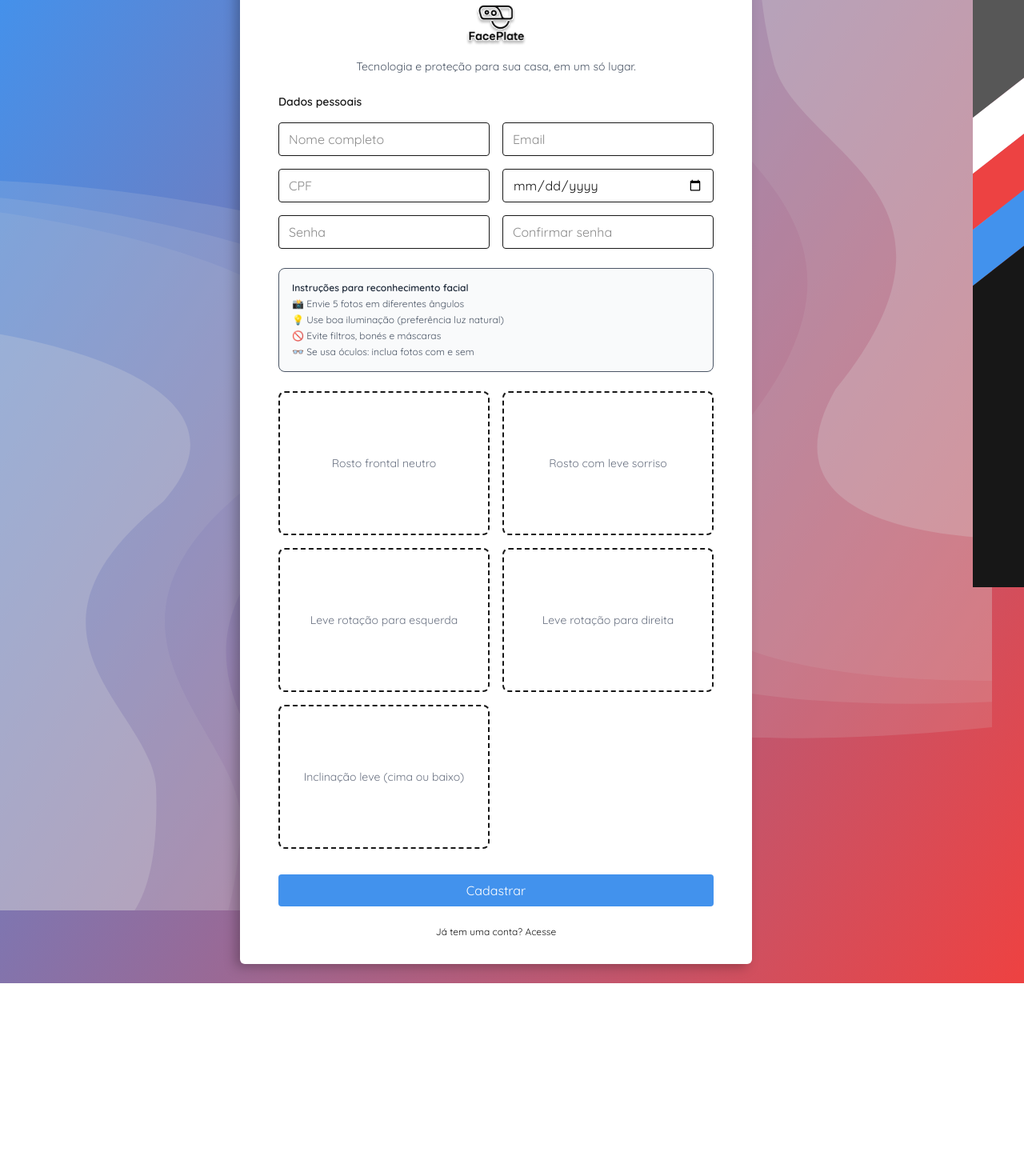
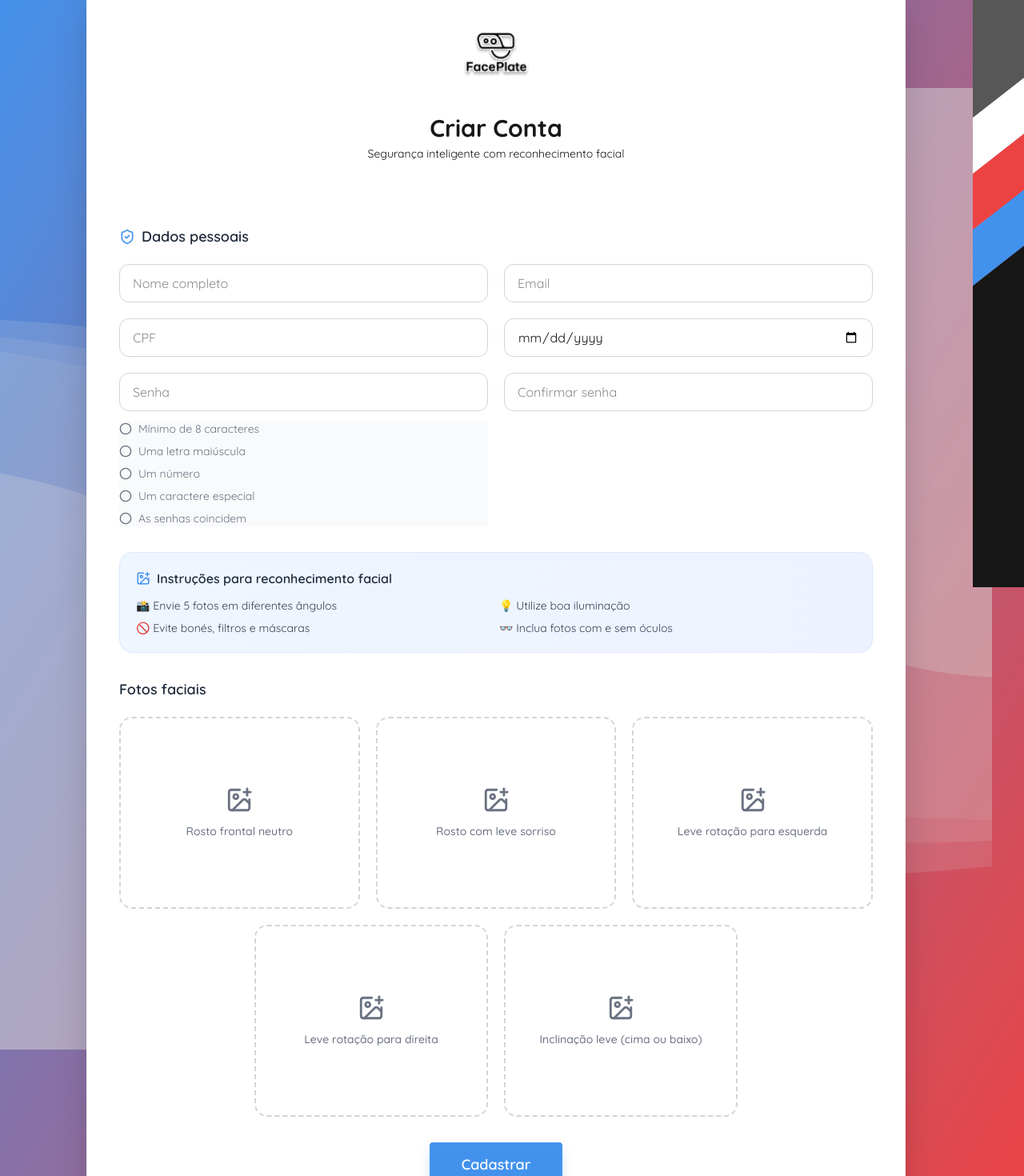
Before and after one commit to sjvinicius/prjfaceplate, a Next.js app: page /signin in a window 1280 px wide. Shown: the part 66-1536 px from the top of the page at 80% size. Before the commit the page ends 1295 px from the top, so only its background shows below. Built offline with nearby package versions, Linux system fonts and the light colour scheme; no server answers.

Commit message:
bugfix: finals adjust to facial recog

```diff
--- a/app/signin/page.tsx
+++ b/app/signin/page.tsx
@@ -9,6 +9,14 @@ import { useRouter } from "next/navigation"
 import toast from "react-hot-toast"
 import Image from "next/image"
 import { UploadedFaceImage, uploadFaceImages } from "@/lib/storage/faces"
+
+// imports adicionais
+import {
+    CheckCircle2,
+    Circle,
+    ImagePlus,
+    ShieldCheck
+} from "lucide-react"
 
 type CreateUserDTO = {
     nome: string
@@ -48,6 +56,31 @@ export default function SignIn() {
         "Leve rotação para esquerda",
         "Leve rotação para direita",
         "Inclinação leve (cima ou baixo)"
+    ]
+
+    const passwordChecks = [
+        {
+            label: "Mínimo de 8 caracteres",
+            valid: password.length >= 8
+        },
+        {
+            label: "Uma letra maiúscula",
+            valid: /[A-Z]/.test(password)
+        },
+        {
+            label: "Um número",
+            valid: /\d/.test(password)
+        },
+        {
+            label: "Um caractere especial",
+            valid: /[\W_]/.test(password)
+        },
+        {
+            label: "As senhas coincidem",
+            valid:
+                password.length > 0 &&
+                password === confirmpassword
+        }
     ]
 
     const handleKeyDown = (e: React.KeyboardEvent<HTMLInputElement>) => {
@@ -148,6 +181,7 @@ export default function SignIn() {
                             usuario_id: Number(user.usuario_id),
                             image_url: img.url,
                             storage_path: img.path,
+                            criacao_token: "cadastro",
                             label: img.label
                         })
                     )
@@ -187,151 +221,350 @@ export default function SignIn() {
     }
 
     return (
-        <div className="flex flex-col items-center min-h-screen py-6 px-3">
+        <div className="min-h-screen flex items-center justify-center px-4 py-8">
+
             <div
-                className="w-[50vw] my-auto flex flex-col min-h-[90vh] rounded-md px-[6vh] py-[4vh] bg-[var(--background)]"
-                style={{ filter: "drop-shadow(-6px 4px 6.8px rgba(0, 0, 0, 0.25))" }}
+                className="w-[80vw] max-w-7xl bg-white rounded-3xl shadow-2xl overflow-hidden border border-gray-100"
             >
+
                 {/* HEADER */}
-                <div className="flex flex-col items-center text-center mb-6">
-                    <Image src="/logo.svg" alt="Logo" width={110} height={110} />
-                    <p className="text-sm text-gray-600">
-                        Tecnologia e proteção para sua casa, em um só lugar.
+                <div className="px-8 py-10">
+
+                    <div className="flex flex-col items-center text-center gap-3">
+
+                        <div className="bg-white/15 p-4 rounded-2xl backdrop-blur">
+                            <Image
+                                src="/logo.svg"
+                                alt="Logo"
+                                width={120}
+                                height={120}
+                            />
+                        </div>
+
+                        <div>
+                            <h1 className="text-3xl font-bold">
+                                Criar Conta
+                            </h1>
+
+                            <p className="text-sm mt-1">
+                                Segurança inteligente com reconhecimento facial
                             </p>
                         </div>
+                    </div>
+                </div>
 
-                {/* FORM */}
-                <div className="space-y-6 w-full">
+                <div className="p-8 lg:p-10 space-y-8">
 
                     {/* DADOS */}
-                    <section className="space-y-4">
-                        <h2 className="text-sm font-semibold">Dados pessoais</h2>
+                    <section className="space-y-5">
 
-                        <div className="grid grid-cols-1 md:grid-cols-2 gap-4">
+                        <div className="flex items-center gap-2">
+                            <ShieldCheck
+                                size={20}
+                                className="text-[var(--primary)]"
+                            />
+
+                            <h2 className="text-lg font-semibold text-gray-800">
+                                Dados pessoais
+                            </h2>
+                        </div>
+
+                        <div className="grid grid-cols-1 md:grid-cols-2 gap-5">
+
                             <input
                                 placeholder="Nome completo"
                                 value={nome}
                                 onChange={(e) => setNome(e.target.value)}
                                 onKeyDown={handleKeyDown}
-                                className="input border rounded px-3 py-2"
+                                className="h-12 rounded-xl border border-gray-300 px-4 outline-none focus:border-[var(--primary)] focus:ring-4 focus:ring-blue-100 transition"
                             />
 
                             <input
                                 placeholder="Email"
                                 value={email}
                                 onChange={(e) => setEmail(e.target.value)}
-                                className="input border rounded px-3 py-2"
+                                className="h-12 rounded-xl border border-gray-300 px-4 outline-none focus:border-[var(--primary)] focus:ring-4 focus:ring-blue-100 transition"
                             />
 
                             <input
                                 placeholder="CPF"
                                 value={cpf}
                                 onChange={(e) => {
-                                    let value = e.target.value.replace(/\D/g, "")
+
+                                    let value =
+                                        e.target.value.replace(/\D/g, "")
+
                                     if (value.length <= 11) {
+
                                         value = value
                                             .replace(/(\d{3})(\d)/, "$1.$2")
                                             .replace(/(\d{3})(\d)/, "$1.$2")
                                             .replace(/(\d{3})(\d{1,2})$/, "$1-$2")
                                     }
+
                                     setCpf(value)
                                 }}
                                 maxLength={14}
-                                className="input border rounded px-3 py-2"
+                                className="h-12 rounded-xl border border-gray-300 px-4 outline-none focus:border-[var(--primary)] focus:ring-4 focus:ring-blue-100 transition"
                             />
 
                             <input
                                 type="date"
                                 value={dtnasc}
                                 onChange={(e) => setDtnasc(e.target.value)}
-                                className="input border rounded px-3 py-2"
+                                className="h-12 rounded-xl border border-gray-300 px-4 outline-none focus:border-[var(--primary)] focus:ring-4 focus:ring-blue-100 transition"
                             />
+
+                            <div className="space-y-3">
 
                                 <input
                                     type="password"
                                     placeholder="Senha"
                                     value={password}
                                     onChange={(e) => setPassword(e.target.value)}
-                                className="input border rounded px-3 py-2"
+                                    className="w-full h-12 rounded-xl border border-gray-300 px-4 outline-none focus:border-[var(--primary)] focus:ring-4 focus:ring-blue-100 transition"
                                 />
+
+                                {/* CHECKLIST */}
+                                <div className="bg-gray-50 space-y-2">
+
+                                    {
+                                        passwordChecks.map((item, index) => (
+
+                                            <div
+                                                key={index}
+                                                className={`flex items-center gap-2 text-sm transition ${item.valid
+                                                    ? "text-green-600"
+                                                    : "text-gray-500"
+                                                    }`}
+                                            >
+
+                                                {
+                                                    item.valid ? (
+                                                        <CheckCircle2 size={16} />
+                                                    ) : (
+                                                        <Circle size={16} />
+                                                    )
+                                                }
+
+                                                <span>
+                                                    {item.label}
+                                                </span>
+                                            </div>
+                                        ))
+                                    }
+                                </div>
+                            </div>
 
                             <input
                                 type="password"
                                 placeholder="Confirmar senha"
                                 value={confirmpassword}
                                 onChange={(e) => setConfirmPassword(e.target.value)}
-                                className="input border rounded px-3 py-2"
+                                className="h-12 rounded-xl border border-gray-300 px-4 outline-none focus:border-[var(--primary)] focus:ring-4 focus:ring-blue-100 transition"
                             />
                         </div>
                     </section>
 
                     {/* INSTRUÇÕES */}
-                    <section className="bg-gray-50 border rounded-lg p-4 text-xs text-gray-600 space-y-1">
+                    <section className="bg-gradient-to-r from-blue-50 to-indigo-50 border border-blue-100 rounded-2xl p-5">
+
+                        <div className="flex items-center gap-2 mb-3">
+                            <ImagePlus
+                                size={18}
+                                className="text-[var(--primary)]"
+                            />
+
                             <p className="font-semibold text-gray-800">
                                 Instruções para reconhecimento facial
                             </p>
+                        </div>
+
+                        <div className="grid md:grid-cols-2 gap-2 text-sm text-gray-700">
+
                             <p>📸 Envie 5 fotos em diferentes ângulos</p>
-                        <p>💡 Use boa iluminação (preferência luz natural)</p>
-                        <p>🚫 Evite filtros, bonés e máscaras</p>
-                        <p>👓 Se usa óculos: inclua fotos com e sem</p>
+                            <p>💡 Utilize boa iluminação</p>
+                            <p>🚫 Evite bonés, filtros e máscaras</p>
+                            <p>👓 Inclua fotos com e sem óculos</p>
+                        </div>
                     </section>
 
-                    {/* UPLOAD FOTOS */}
-                    <section className="grid grid-cols-1 md:grid-cols-2 gap-4">
-                        {imageLabels.map((label, index) => {
+                    {/* FOTOS */}
+                    <section className="space-y-5">
+
+                        <h2 className="text-lg font-semibold text-gray-800">
+                            Fotos faciais
+                        </h2>
+
+                        {/* PRIMEIRA LINHA */}
+                        <div className="grid grid-cols-1 md:grid-cols-3 gap-5">
+
+                            {imageLabels.slice(0, 3).map((label, index) => {
+
                                 const img = faceImages[index]
 
                                 return (
                                     <label
                                         key={index}
-                                    className="border-2 border-dashed rounded-lg p-3 cursor-pointer min-h-[180px] flex flex-col items-center justify-center transition hover:border-[var(--primary)] hover:bg-gray-50"
+                                        className="group border-2 border-dashed border-gray-300 rounded-2xl p-3 cursor-pointer h-[240px] flex flex-col items-center justify-center transition hover:border-[var(--primary)] hover:bg-blue-50"
                                     >
+
                                         <input
                                             type="file"
                                             accept="image/*"
                                             hidden
                                             onChange={(e) => {
-                                            const file = e.target.files?.[0]
+
+                                                const file =
+                                                    e.target.files?.[0]
+
                                                 if (!file) return
 
-                                            const preview = URL.createObjectURL(file)
+                                                const preview =
+                                                    URL.createObjectURL(file)
 
-                                            const updated = [...faceImages]
-                                            updated[index] = { file, preview }
+                                                const updated =
+                                                    [...faceImages]
+
+                                                updated[index] = {
+                                                    file,
+                                                    preview
+                                                }
+
                                                 setFaceImages(updated)
                                             }}
                                         />
 
-                                    {img?.preview ? (
+                                        {
+                                            img?.preview ? (
+
                                                 <img
                                                     src={img.preview}
-                                            className="w-full h-[160px] object-cover rounded-md"
+                                                    className="w-full h-full rounded-xl object-cover"
                                                 />
+
                                             ) : (
-                                        <p className="text-sm text-gray-500 text-center">
+
+                                                <div className="flex flex-col items-center text-center text-gray-500">
+
+                                                    <ImagePlus
+                                                        size={34}
+                                                        className="mb-3 group-hover:scale-110 transition"
+                                                    />
+
+                                                    <span className="text-sm font-medium">
                                                         {label}
-                                        </p>
-                                    )}
+                                                    </span>
+                                                </div>
+                                            )
+                                        }
                                     </label>
                                 )
                             })}
+                        </div>
+
+                        {/* SEGUNDA LINHA CENTRALIZADA */}
+                        <div className="flex justify-center gap-5 flex-wrap">
+
+                            {imageLabels.slice(3, 5).map((label, idx) => {
+
+                                const index = idx + 3
+
+                                const img =
+                                    faceImages[index]
+
+                                return (
+                                    <label
+                                        key={index}
+                                        className="group w-full md:w-[31%] border-2 border-dashed border-gray-300 rounded-2xl p-3 cursor-pointer h-[240px] flex flex-col items-center justify-center transition hover:border-[var(--primary)] hover:bg-blue-50"
+                                    >
+
+                                        <input
+                                            type="file"
+                                            accept="image/*"
+                                            hidden
+                                            onChange={(e) => {
+
+                                                const file =
+                                                    e.target.files?.[0]
+
+                                                if (!file) return
+
+                                                const preview =
+                                                    URL.createObjectURL(file)
+
+                                                const updated =
+                                                    [...faceImages]
+
+                                                updated[index] = {
+                                                    file,
+                                                    preview
+                                                }
+
+                                                setFaceImages(updated)
+                                            }}
+                                        />
+
+                                        {
+                                            img?.preview ? (
+
+                                                <img
+                                                    src={img.preview}
+                                                    className="w-full h-full rounded-xl object-cover"
+                                                />
+
+                                            ) : (
+
+                                                <div className="flex flex-col items-center text-center text-gray-500">
+
+                                                    <ImagePlus
+                                                        size={34}
+                                                        className="mb-3 group-hover:scale-110 transition"
+                                                    />
+
+                                                    <span className="text-sm font-medium">
+                                                        {label}
+                                                    </span>
+                                                </div>
+                                            )
+                                        }
+                                    </label>
+                                )
+                            })}
+                        </div>
                     </section>
+
+                    <div
+                        className="justify-center flex flex-col items-center">
 
                         {/* BOTÃO */}
                         <button
                             onClick={handleCreate}
                             disabled={isloading}
-                        className="w-full mt-2 px-4 py-2 bg-[var(--primary)] text-white rounded disabled:opacity-50"
+                            className="w-auto px-10 h-14 rounded bg-[var(--primary)] text-white font-semibold text-lg transition hover:opacity-90 disabled:opacity-50 shadow-lg shadow-blue-200"
                         >
-                        {isloading ? "Processando..." : "Cadastrar"}
+                            {
+                                isloading
+                                    ? "Processando..."
+                                    : "Cadastrar"
+                            }
                         </button>
-                </div>
 
                         {/* FOOTER */}
-                <p className="text-xs mt-auto text-center pt-6">
-                    Já tem uma conta? <Link href="/login">Acesse</Link>
+                        <p className="text-center text-sm text-gray-500">
+
+                            Já possui conta?
+
+                            <Link
+                                href="/login"
+                                className="ml-1 text-[var(--primary)] font-semibold hover:underline"
+                            >
+                                Acesse aqui
+                            </Link>
                         </p>
                     </div>
                 </div>
+            </div>
+        </div >
     )
 }
--- a/components/loginclient.tsx
+++ b/components/loginclient.tsx
@@ -159,7 +159,11 @@ export default function LoginClient({
           <p className="text-xs">
             Não possui uma conta?{" "}
             <strong>
-              <Link href="/signin">Cadastre-se</Link>
+              <Link href="/signin"
+                className="ml-1 text-[var(--primary)] font-semibold hover:underline"
+              >
+                Cadastre-se
+              </Link>
             </strong>
           </p>
         </div>
--- a/lib/storage/faces.ts
+++ b/lib/storage/faces.ts
@@ -43,7 +43,7 @@ export async function uploadFaceImages(
             `${labels[i]}-${Date.now()}.${extension}`
 
         const path =
-            `faces/${userId}/${fileName}`
+            `${userId}/${fileName}`
 
         const { error } = await supabase.storage
             .from("faces")
```
Lines whose indentation alone changed are shown as unchanged.
